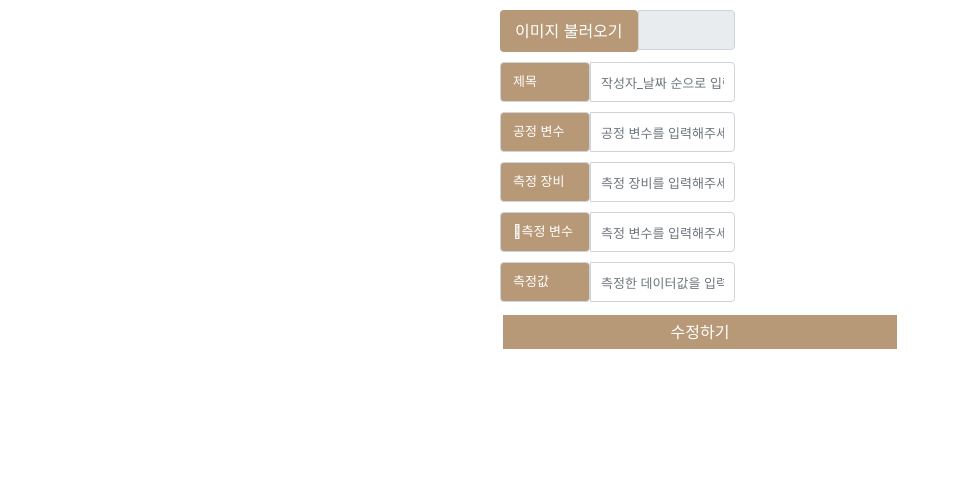
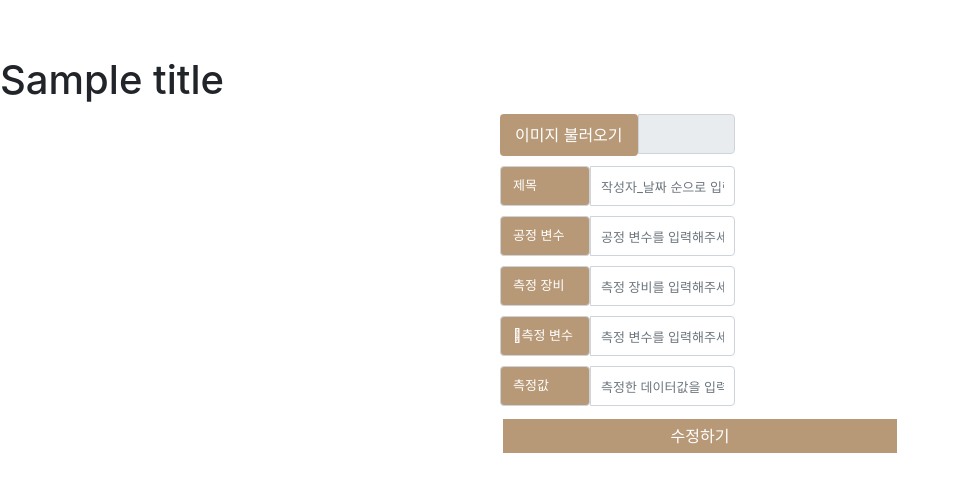
Before and after one commit to MalMyeong/Project, a Flask app: template templates/page_edit.html in a window 1280 px wide. Shown: the top 492 px of the page, without its empty margins (0-958 px from the left). Run offline with Flask 2, Linux system fonts and the light colour scheme; the template is opened without the code that fills it: most values are stand-ins (such as "Sample title", 1, 10 or a date in 2020); some libraries are stand-ins or nearby versions.

```diff
--- a/templates/page_edit.html
+++ b/templates/page_edit.html
@@ -16,7 +16,17 @@
         crossorigin="anonymous"></script>
     <link href="https://fonts.googleapis.com/css?family=Nanum+Gothic&display=swap" rel="stylesheet">
     <script>
-
+        function edit_page(){
+            $.ajax ({
+                type: 'POST',
+                url: 'http://localhost:5000/uploads/edit',
+                dataType: 'json',
+                success: function(response) {
+                    alert('수정 완료!')
+                    window.locaion.href='http://localhost:5000/'
+                }
+            })
+        }
     </script>
     <style>
         #btn-1 {
@@ -117,14 +127,19 @@
             cursor: inherit;
             display: block;
         }
+        #data_id {
+            visibility: hidden;
+        }
     </style>
 </head>
 <body>
-    <form method="GET" action="http://localhost:5000/uploads/edit"+{{data_id}}>
-
-    </form>
+    <div class="data_id">
+        <h1 id="data_id" name="data_id">{{data_id}}</h1>
+        <h1 id="data_title" name="data_title">{{title}}</h1>
+    </div>
     <div class='info'>
         <form method="POST" action="http://localhost:5000/uploads/edit"+{{data_id}} enctype="multipart/form-data">
+
             <div class="input-group">
                 <span class="input-group-btn">
                 <span class="btn btn-primary btn-file" id="upload-btn">
```
